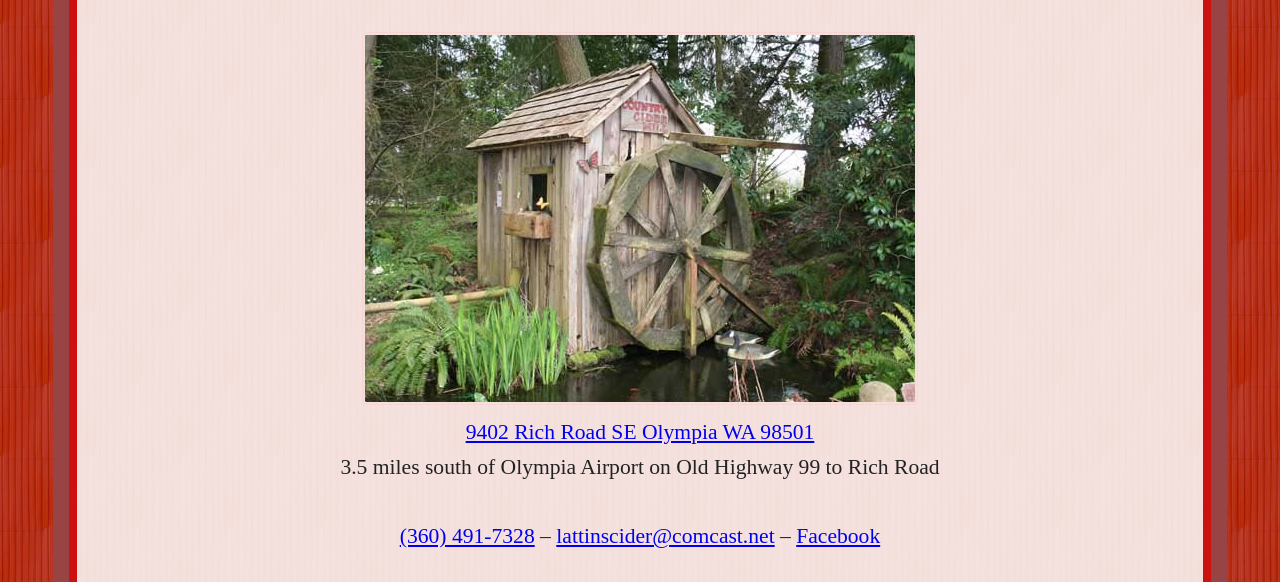
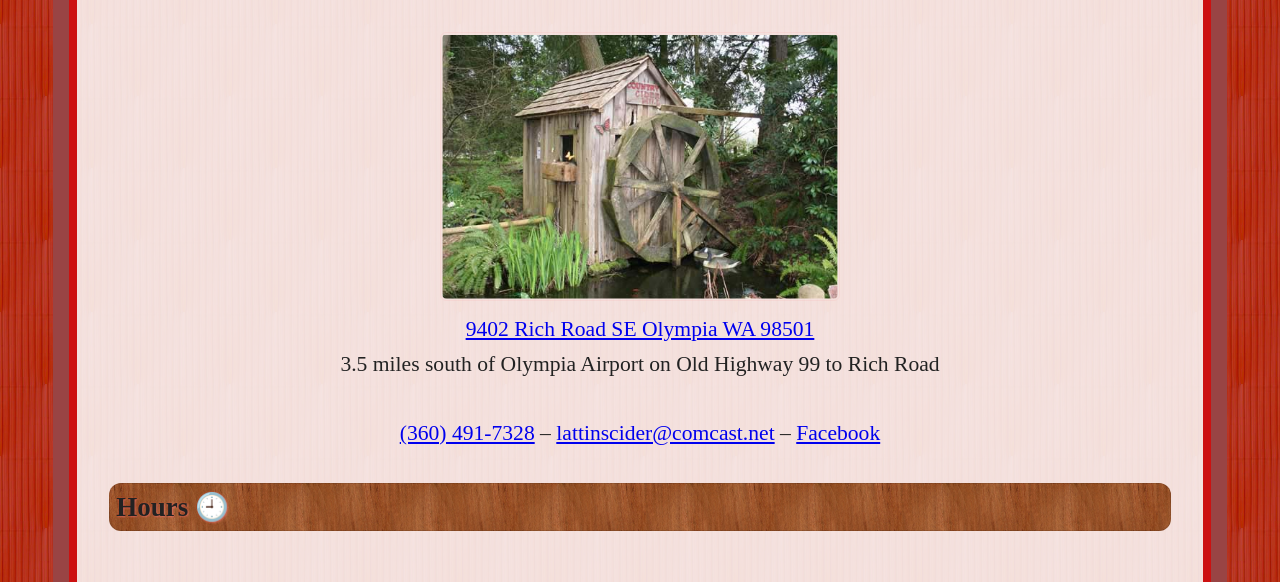
Before and after one commit to r-a-h/lattinscider.com, a plain HTML site: page index.html in a window 1280 px wide. Shown: the part 192-774 px from the top of the page. Drawn offline with Linux system fonts and the light colour scheme.

Commit message:
Limit images to 66%

```diff
--- a/default.css
+++ b/default.css
@@ -51,7 +51,7 @@ img {
 	padding: 0.1rem;
 	border: 0.1rem solid rgba(255, 128, 128, 0.1);
 	border-radius: 6px;
-	max-width: 100%;
+	max-width: 66%;
 	width: auto;
 	height: auto;
 }
```
